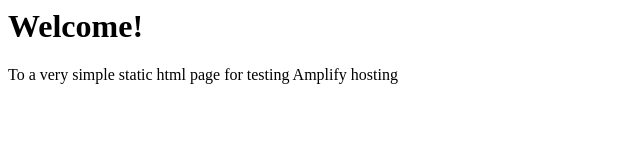
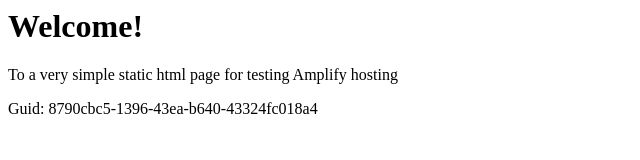
Before and after one commit to aws-aemilia-sfo/Github-PR-Commit-Integration-Test-DoNotTouch-GithubWebhookPreviewCanaryTest-v1-prod-us-west-1, a website: page src/index.html in a window 1280 px wide. Shown: the whole page, without its empty margins (0-640 px from the left). Drawn offline with Linux system fonts and the light colour scheme.

Commit message:
commit from integ tests

```diff
--- a/src/index.html
+++ b/src/index.html
@@ -1,3 +1,5 @@
+
+
 <html lang="en">
 
 <head>
@@ -10,6 +12,6 @@
 <body>
     <h1>Welcome!</h1>
     <p>To a very simple static html page for testing Amplify hosting</p>
-</body>
+    <p>Guid: 8790cbc5-1396-43ea-b640-43324fc018a4</p></body>
 
 </html>
```
